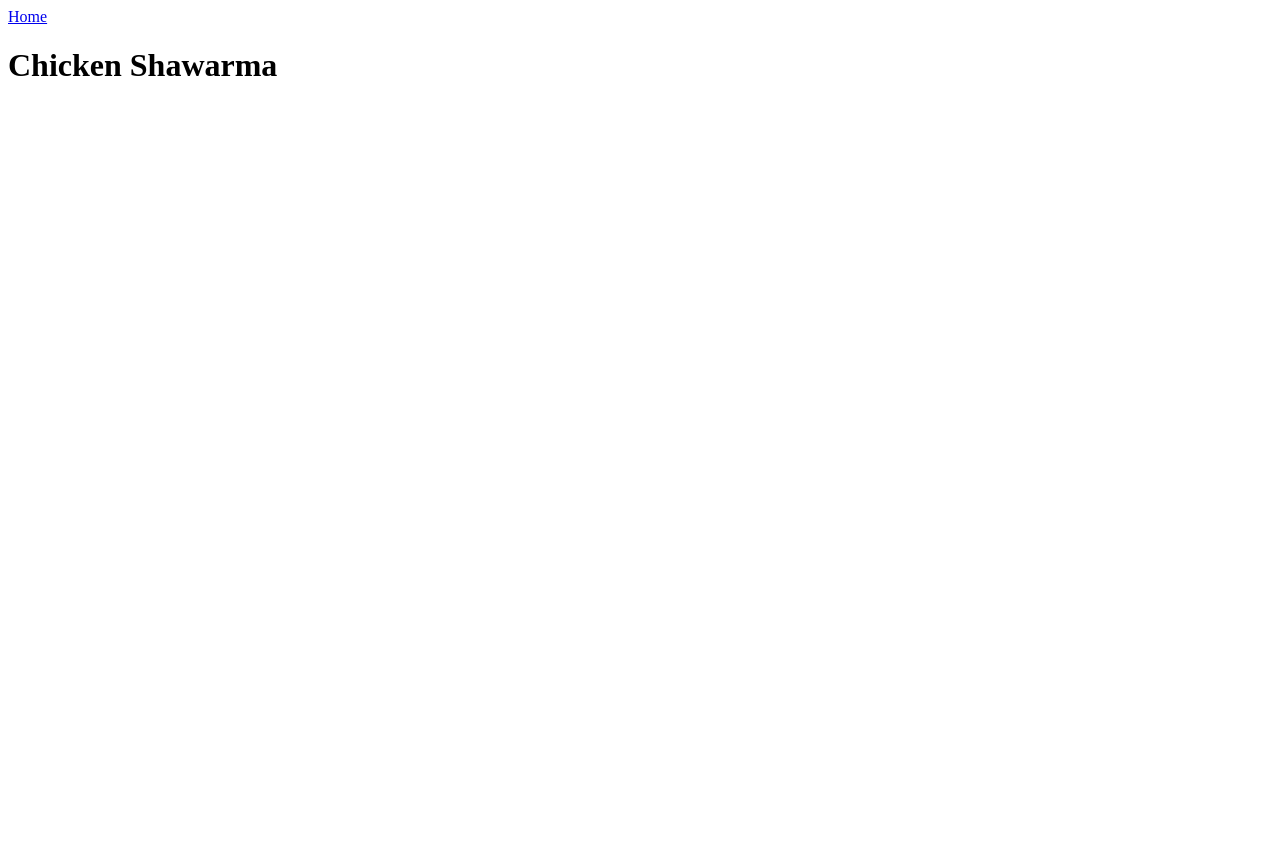
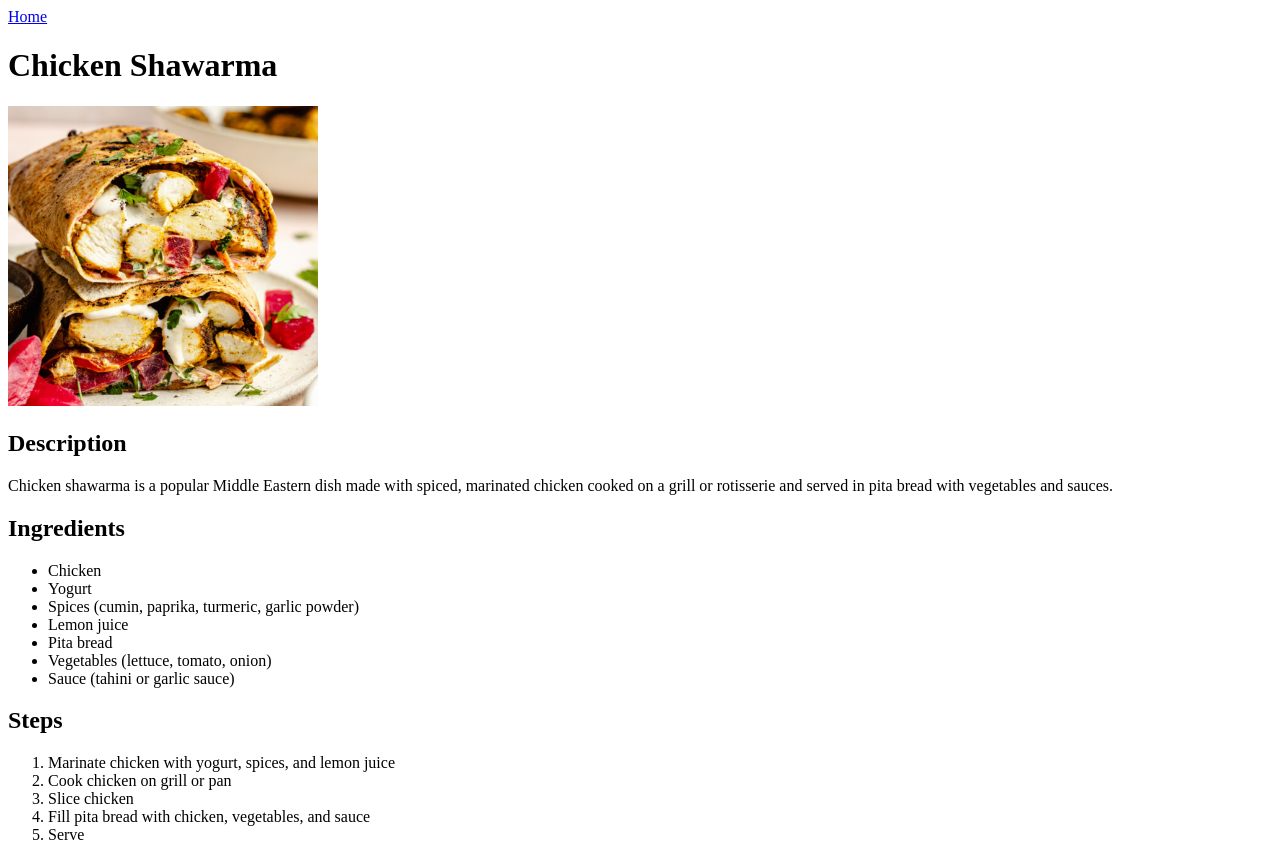
Before and after one commit to ritvik1882/the-odin-project, a plain HTML site: page recipes/recipes/shawarma.html in a window 1280 px wide. Before the commit the page ends 800 px from the top, so only its background shows below. Drawn offline with Linux system fonts and the light colour scheme.

Commit message:
Add details for remaining two dishes

```diff
--- a/recipes/recipes/shawarma.html
+++ b/recipes/recipes/shawarma.html
@@ -3,11 +3,37 @@
 <head>
     <meta charset="UTF-8">
     <meta name="viewport" content="width=device-width, initial-scale=1.0">
-    <title>Shawarma</title>
+    <title>Chicken Shawarma</title>
 </head>
 <body>
     <a href="../index.html">Home</a>
+    <h1>Chicken Shawarma</h1>
+    <img src="../img/shawarma.png" alt="" width="310" height="300">
 
-    <h1>Chicken Shawarma</h1>
+    <h2>Description</h2>
+    <p>
+        Chicken shawarma is a popular Middle Eastern dish made with spiced, marinated chicken cooked on a grill or rotisserie and served in pita bread with vegetables and sauces.
+    </p>
+
+    <h2>Ingredients</h2>
+    <ul>
+        <li>Chicken</li>
+        <li>Yogurt</li>
+        <li>Spices (cumin, paprika, turmeric, garlic powder)</li>
+        <li>Lemon juice</li>
+        <li>Pita bread</li>
+        <li>Vegetables (lettuce, tomato, onion)</li>
+        <li>Sauce (tahini or garlic sauce)</li>
+    </ul>
+
+    <h2>Steps</h2>
+    <ol>
+        <li>Marinate chicken with yogurt, spices, and lemon juice</li>
+        <li>Cook chicken on grill or pan</li>
+        <li>Slice chicken</li>
+        <li>Fill pita bread with chicken, vegetables, and sauce</li>
+        <li>Serve</li>
+    </ol>
+
 </body>
 </html>
```
Also changed, not shown: recipes/recipes/biryani.html (+1 -1 lines), recipes/recipes/pizza.html (+27 -1 lines), recipes/img/shawarma.png (added), 1 other file.
